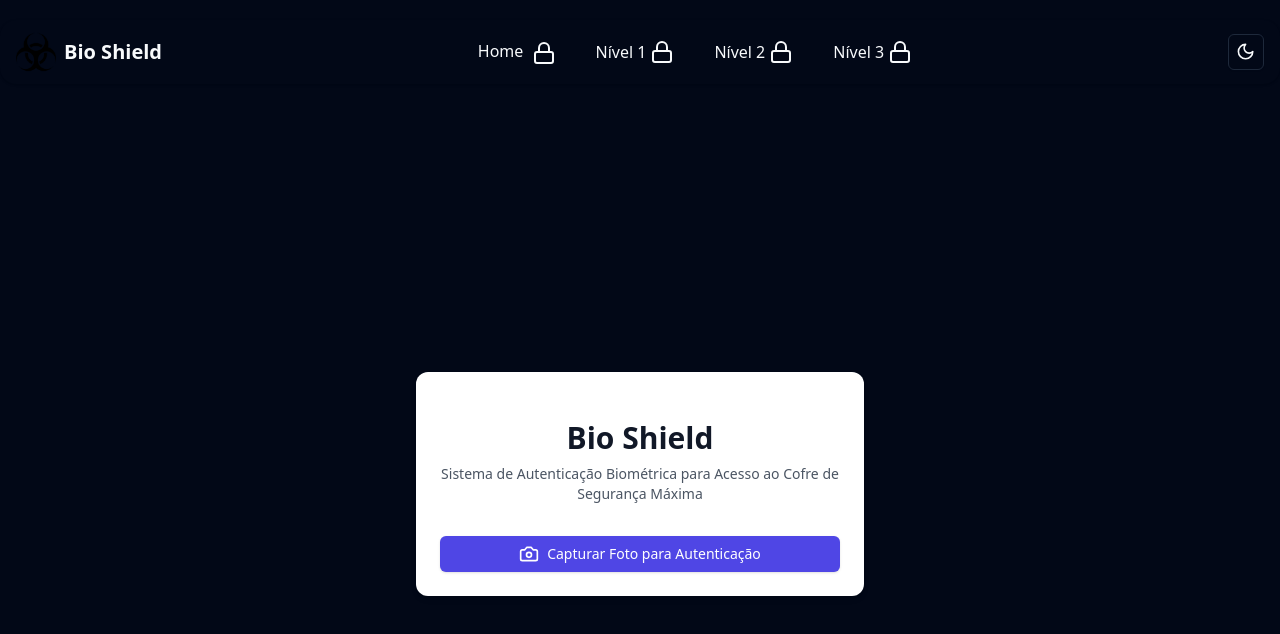
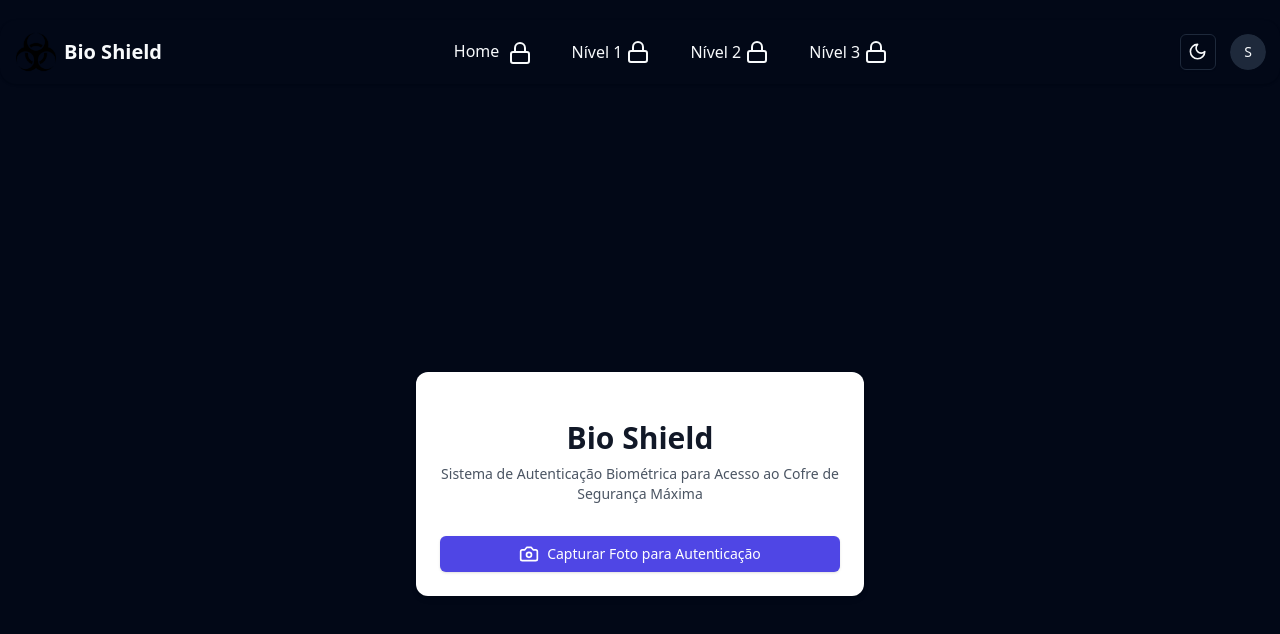
Before and after one commit to LeoPDA/bio-shield, a React (Vite) app in the folder frontend/: page / in a window 1280 px wide. Shown: the top 634 px of the page. Built offline with nearby package versions, Linux system fonts and the light colour scheme; sample sign-in values are in the browser's storage.

Commit message:
feat: Add user avatar component and user navigation; implement logout alert

```diff
--- a/frontend/package.json
+++ b/frontend/package.json
@@ -10,6 +10,7 @@
     "preview": "vite preview"
   },
   "dependencies": {
+    "@radix-ui/react-avatar": "^1.1.1",
     "@radix-ui/react-checkbox": "^1.1.2",
     "@radix-ui/react-dialog": "^1.1.2",
     "@radix-ui/react-dropdown-menu": "^2.1.1",
--- /dev/null
+++ b/frontend/src/components/ui/avatar.tsx
@@ -0,0 +1,48 @@
+import * as React from "react"
+import * as AvatarPrimitive from "@radix-ui/react-avatar"
+
+import { cn } from "@/lib/utils"
+
+const Avatar = React.forwardRef<
+  React.ElementRef<typeof AvatarPrimitive.Root>,
+  React.ComponentPropsWithoutRef<typeof AvatarPrimitive.Root>
+>(({ className, ...props }, ref) => (
+  <AvatarPrimitive.Root
+    ref={ref}
+    className={cn(
+      "relative flex h-10 w-10 shrink-0 overflow-hidden rounded-full",
+      className
+    )}
+    {...props}
+  />
+))
+Avatar.displayName = AvatarPrimitive.Root.displayName
+
+const AvatarImage = React.forwardRef<
+  React.ElementRef<typeof AvatarPrimitive.Image>,
+  React.ComponentPropsWithoutRef<typeof AvatarPrimitive.Image>
+>(({ className, ...props }, ref) => (
+  <AvatarPrimitive.Image
+    ref={ref}
+    className={cn("aspect-square h-full w-full", className)}
+    {...props}
+  />
+))
+AvatarImage.displayName = AvatarPrimitive.Image.displayName
+
+const AvatarFallback = React.forwardRef<
+  React.ElementRef<typeof AvatarPrimitive.Fallback>,
+  React.ComponentPropsWithoutRef<typeof AvatarPrimitive.Fallback>
+>(({ className, ...props }, ref) => (
+  <AvatarPrimitive.Fallback
+    ref={ref}
+    className={cn(
+      "flex h-full w-full items-center justify-center rounded-full bg-muted",
+      className
+    )}
+    {...props}
+  />
+))
+AvatarFallback.displayName = AvatarPrimitive.Fallback.displayName
+
+export { Avatar, AvatarImage, AvatarFallback }
--- a/frontend/src/components/ui/navbar.tsx
+++ b/frontend/src/components/ui/navbar.tsx
@@ -11,9 +11,10 @@
 import { useAuth } from "../../contexts/AuthContext";
 import { ModeToggle } from "./mode-toggle-theme";
 import { ThemeProvider } from "./theme-provider";
+import { UserNav } from "./user-nav";
 
 const Navbar = () => {
-  const { user } = useAuth();
+  const { user, logout } = useAuth();
 
   return (
     <ThemeProvider defaultTheme="dark" storageKey="vite-ui-theme">
@@ -104,7 +105,10 @@
             </DropdownMenu>
           </div>
 
-          <ModeToggle />
+          <div className="flex items-center gap-4">
+            <ModeToggle />
+            {user && <UserNav user={user} logout={logout} />}
+          </div>
         </div>
       </Card>
     </ThemeProvider>
--- /dev/null
+++ b/frontend/src/components/ui/user-nav.tsx
@@ -0,0 +1,42 @@
+import { Avatar, AvatarFallback } from "@/components/ui/avatar";
+import { Button } from "@/components/ui/button";
+import {
+  DropdownMenu,
+  DropdownMenuContent,
+  DropdownMenuItem,
+  DropdownMenuLabel,
+  DropdownMenuSeparator,
+  DropdownMenuTrigger,
+} from "@/components/ui/dropdown-menu";
+import { User } from "@/schemas/user-schema";
+
+interface UserNavProps {
+  user: User;
+  logout: () => void;
+}
+
+export function UserNav({ user, logout }: Readonly<UserNavProps>) {
+  return (
+    <DropdownMenu>
+      <DropdownMenuTrigger asChild>
+        <Button variant="ghost" className="relative h-8 w-8 rounded-full">
+          <Avatar className="h-9 w-9">
+            <AvatarFallback>{user.name[0]}</AvatarFallback>
+          </Avatar>
+        </Button>
+      </DropdownMenuTrigger>
+      <DropdownMenuContent className="w-56" align="end" forceMount>
+        <DropdownMenuLabel className="font-normal">
+          <div className="flex flex-col space-y-1">
+            <p className="text-sm font-medium leading-none">{user.name}</p>
+            <p className="text-xs leading-none text-muted-foreground">
+              {user.email}
+            </p>
+          </div>
+        </DropdownMenuLabel>
+        <DropdownMenuSeparator />
+        <DropdownMenuItem onClick={logout}>Sair</DropdownMenuItem>
+      </DropdownMenuContent>
+    </DropdownMenu>
+  );
+}
--- a/frontend/src/contexts/AuthContext.tsx
+++ b/frontend/src/contexts/AuthContext.tsx
@@ -1,5 +1,6 @@
 import { User } from "@/schemas/user-schema";
 import React, { createContext, useContext, useEffect, useState } from "react";
+import Swal from "sweetalert2";
 
 interface AuthContextType {
   user: User | null;
@@ -32,7 +33,13 @@
 
   const logout = () => {
     setUser(null);
+
     localStorage.removeItem("user");
+
+    Swal.fire({
+      title: "Logged out",
+      icon: "success",
+    });
   };
 
   return (
--- a/frontend/src/schemas/user-schema.ts
+++ b/frontend/src/schemas/user-schema.ts
@@ -1,7 +1,9 @@
 import { z } from "zod";
 
 export const userSchema = z.object({
+  id: z.number(),
   name: z.string(),
+  email: z.string(),
   access_level: z.number(),
 });
 
```
Also changed, not shown: 1 other file (tests, documents, lock files or other folders).
